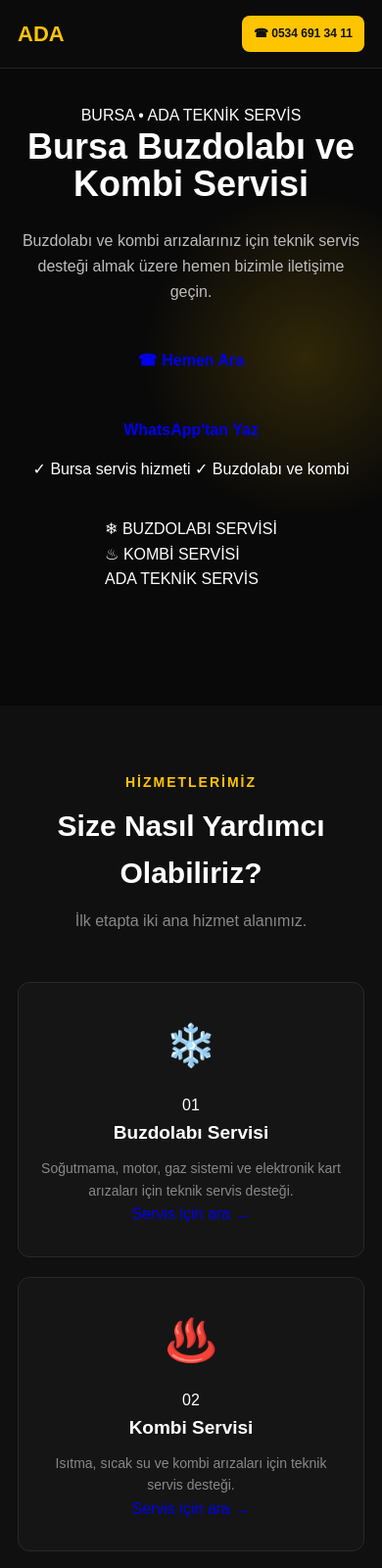
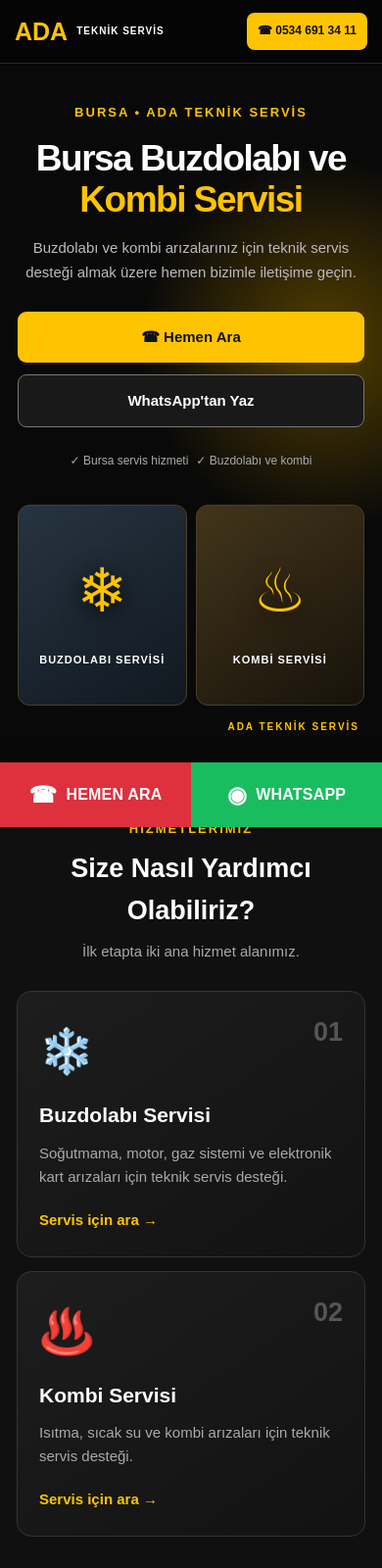
Before and after one commit to adateknikservis/ada-teknik-servis, a plain HTML site: page index.html in a window 390 px wide. Shown: the top 1600 px of the page at 98% size. Drawn offline with Linux system fonts and the light colour scheme.

Commit message:
Update style.css

```diff
--- a/style.css
+++ b/style.css
@@ -1,3 +1,14 @@
+
+:root {
+  --yellow: #ffc400;
+  --black: #090909;
+  --dark: #111111;
+  --white: #ffffff;
+  --gray: #a9a9a9;
+  --red: #df303d;
+  --green: #19bd60;
+}
+
 * {
   margin: 0;
   padding: 0;
@@ -6,12 +17,13 @@
 
 html {
   scroll-behavior: smooth;
+  scroll-padding-top: 85px;
 }
 
 body {
   font-family: Arial, Helvetica, sans-serif;
-    background: #090909;
-    color: #ffffff;
+  background: var(--black);
+  color: var(--white);
   line-height: 1.6;
 }
 
@@ -19,18 +31,17 @@ a {
   text-decoration: none;
 }
 
-/* =========================
-   ÜST MENÜ
-========================= */
+/* HEADER */
 
 .header {
-    height: 82px;
-    padding: 0 5%;
+  min-height: 75px;
+  padding: 12px 5%;
   display: flex;
   align-items: center;
   justify-content: space-between;
-    background: #0b0b0b;
-    border-bottom: 1px solid #252525;
+  gap: 20px;
+  background: #050505;
+  border-bottom: 1px solid #292929;
   position: sticky;
   top: 0;
   z-index: 1000;
@@ -39,328 +50,345 @@ a {
 .logo {
   display: flex;
   align-items: center;
-    gap: 10px;
+  gap: 9px;
+  color: white;
+  font-weight: 900;
+}
+
+.logo span {
+  color: var(--yellow);
   font-size: 30px;
-    font-weight: 900;
-    color: #ffc400;
 }
 
 .logo small {
-    font-size: 13px;
-    color: white;
+  font-size: 12px;
   letter-spacing: 1px;
 }
 
 .header nav {
   display: flex;
-    gap: 32px;
+  gap: 25px;
 }
 
 .header nav a {
   color: #ddd;
-    font-size: 15px;
+  font-size: 14px;
   font-weight: bold;
-    transition: 0.3s;
 }
 
 .header nav a:hover {
-    color: #ffc400;
+  color: var(--yellow);
 }
 
 .header-phone {
-    background: #ffc400;
+  background: var(--yellow);
   color: #111;
-    padding: 13px 20px;
+  padding: 11px 17px;
   border-radius: 8px;
   font-weight: bold;
-    transition: 0.3s;
 }
 
-.header-phone:hover {
-    transform: translateY(-2px);
-}
-
-
-/* =========================
-   ANA BÖLÜM
-========================= */
+/* HERO */
 
 .hero {
-    min-height: 650px;
-    padding: 65px 5%;
-    display: flex;
+  min-height: 570px;
+  padding: 65px 7%;
+  display: grid;
+  grid-template-columns: 1fr 0.85fr;
   align-items: center;
-    gap: 55px;
+  gap: 45px;
   background:
-        radial-gradient(
-            circle at 80% 45%,
-            rgba(255, 196, 0, 0.16),
-            transparent 35%
-        ),
+    radial-gradient(circle at 85% 40%, #554000 0%, transparent 35%),
     #090909;
 }
 
-.hero-image {
-    width: 50%;
+.hero-content {
+  max-width: 650px;
 }
 
-.hero-image img {
-    width: 100%;
-    height: 470px;
-    object-fit: cover;
-    object-position: center;
-    display: block;
-    border-radius: 18px;
-    border: 1px solid #333;
-    box-shadow: 0 20px 60px rgba(0, 0, 0, 0.5);
-}
-
-.hero-content {
-    width: 50%;
-}
-
-.mini-title {
-    color: #ffc400;
-    font-size: 16px;
+.eyebrow,
+.section-title > span,
+.contact > span {
+  color: var(--yellow);
   font-weight: 800;
+  font-size: 13px;
   letter-spacing: 2px;
-    margin-bottom: 18px;
 }
 
 .hero h1 {
-    font-size: 55px;
-    line-height: 1.08;
-    margin-bottom: 25px;
-    max-width: 650px;
+  font-size: clamp(36px, 5vw, 60px);
+  line-height: 1.13;
+  margin: 20px 0;
+  letter-spacing: -1.5px;
 }
 
-.hero h1 strong {
-    color: #ffc400;
-    display: inline;
+.hero h1 span {
+  display: block;
+  color: var(--yellow);
 }
 
 .hero-content > p {
-    color: #bdbdbd;
-    font-size: 18px;
-    max-width: 650px;
-    margin-bottom: 30px;
+  color: #bbb;
+  font-size: 17px;
+  max-width: 530px;
+  margin-bottom: 27px;
 }
 
 .hero-buttons {
   display: flex;
-    gap: 15px;
+  gap: 12px;
+  flex-wrap: wrap;
 }
 
 .btn {
-    display: inline-block;
-    padding: 15px 25px;
-    border-radius: 8px;
+  padding: 14px 22px;
+  border-radius: 9px;
   font-weight: bold;
-    transition: 0.3s;
+  display: inline-flex;
+  align-items: center;
+  justify-content: center;
+  min-height: 50px;
+  transition: 0.2s;
+}
+
+.btn-yellow {
+  background: var(--yellow);
+  color: #111;
+}
+
+.btn-outline {
+  border: 1px solid #777;
+  color: white;
+  background: #191919;
 }
 
 .btn:hover {
-    transform: translateY(-3px);
+  transform: translateY(-2px);
 }
 
-.call {
-    background: #ffc400;
-    color: #111;
+.hero-points {
+  display: flex;
+  gap: 20px;
+  flex-wrap: wrap;
+  color: #aaa;
+  font-size: 13px;
+  margin-top: 25px;
 }
 
-.whatsapp {
-    background: #191919;
-    color: white;
-    border: 1px solid #444;
+/* HERO VISUAL */
+
+.hero-visual {
+  min-height: 380px;
+  display: grid;
+  grid-template-columns: 1fr 1fr;
+  gap: 12px;
+  align-content: center;
+  position: relative;
 }
 
-.hero-info {
-    margin-top: 25px;
-    color: #999;
-    font-size: 14px;
+.visual-card {
+  min-height: 290px;
+  border: 1px solid #49402a;
+  border-radius: 17px;
+  display: flex;
+  flex-direction: column;
+  justify-content: center;
+  align-items: center;
+  gap: 20px;
+  text-align: center;
+  padding: 15px;
+  background: linear-gradient(145deg, #292929, #111);
 }
 
+.fridge-visual {
+  background: linear-gradient(145deg, #263441, #111820);
+}
 
-/* =========================
-   HİZMETLER
-========================= */
+.boiler-visual {
+  background: linear-gradient(145deg, #42351b, #17120a);
+}
+
+.visual-icon {
+  font-size: 90px;
+  color: var(--yellow);
+  text-shadow: 0 5px 25px #000;
+}
+
+.visual-label {
+  color: white;
+  font-size: 13px;
+  font-weight: 900;
+  letter-spacing: 1px;
+}
+
+.visual-caption {
+  position: absolute;
+  bottom: -22px;
+  right: 5px;
+  color: var(--yellow);
+  font-size: 12px;
+  font-weight: bold;
+  letter-spacing: 2px;
+}
+
+/* SERVICES */
 
 .services {
-    padding: 90px 5%;
+  padding: 80px 6%;
   background: #101010;
 }
 
 .section-title {
   text-align: center;
   max-width: 700px;
-    margin: 0 auto 50px;
-}
-
-.section-title span {
-    color: #ffc400;
-    font-size: 14px;
-    font-weight: bold;
-    letter-spacing: 2px;
+  margin: 0 auto 38px;
 }
 
 .section-title h2 {
-    font-size: 38px;
-    margin: 8px 0 12px;
+  font-size: clamp(27px, 4vw, 39px);
+  margin: 8px 0;
 }
 
 .section-title p {
-    color: #888;
+  color: var(--gray);
 }
 
 .service-grid {
-    max-width: 1250px;
+  max-width: 900px;
   margin: auto;
   display: grid;
-    grid-template-columns: repeat(4, 1fr);
-    gap: 20px;
+  grid-template-columns: repeat(2, 1fr);
+  gap: 22px;
 }
 
 .service-card {
-    padding: 30px 22px;
-    min-height: 210px;
-    text-align: center;
-    background: #151515;
-    border: 1px solid #292929;
-    border-radius: 12px;
-    transition: 0.3s;
+  position: relative;
+  padding: 32px;
+  min-height: 260px;
+  background: linear-gradient(145deg, #1d1d1d, #121212);
+  border: 1px solid #343434;
+  border-radius: 15px;
+  transition: 0.25s;
 }
 
 .service-card:hover {
-    transform: translateY(-7px);
-    border-color: #ffc400;
-    box-shadow: 0 10px 30px rgba(255, 196, 0, 0.08);
+  border-color: var(--yellow);
+  transform: translateY(-4px);
 }
 
 .service-icon {
-    font-size: 42px;
-    margin-bottom: 15px;
+  font-size: 45px;
+  margin-bottom: 12px;
+}
+
+.card-number {
+  position: absolute;
+  top: 20px;
+  right: 22px;
+  color: #555;
+  font-size: 27px;
+  font-weight: 900;
 }
 
 .service-card h3 {
-    font-size: 19px;
+  font-size: 23px;
   margin-bottom: 10px;
 }
 
 .service-card p {
-    color: #888;
-    font-size: 14px;
+  color: #aaa;
+  font-size: 15px;
 }
 
+.service-card a {
+  display: inline-block;
+  color: var(--yellow);
+  font-weight: bold;
+  margin-top: 20px;
+}
 
-/* =========================
-   NEDEN BİZ
-========================= */
+/* WHY US */
 
 .why-us {
-    padding: 90px 5%;
+  padding: 75px 6%;
   background: #090909;
 }
 
 .why-grid {
-    max-width: 1100px;
+  max-width: 1000px;
   margin: auto;
   display: grid;
-    grid-template-columns: repeat(4, 1fr);
-    gap: 20px;
+  grid-template-columns: repeat(3, 1fr);
+  gap: 17px;
 }
 
 .why-card {
-    padding: 30px 20px;
+  padding: 27px 18px;
+  background: #151515;
+  border: 1px solid #292929;
+  border-radius: 12px;
   text-align: center;
-    background: #121212;
-    border: 1px solid #272727;
-    border-radius: 12px;
 }
 
-.why-card > div {
-    font-size: 38px;
-    margin-bottom: 12px;
+.why-card > span {
+  font-size: 34px;
+  color: var(--yellow);
 }
 
 .why-card h3 {
-    margin-bottom: 8px;
+  font-size: 17px;
+  margin: 12px 0 6px;
 }
 
 .why-card p {
-    color: #888;
+  color: #999;
   font-size: 14px;
 }
 
-
-/* =========================
-   İLETİŞİM
-========================= */
+/* CONTACT */
 
 .contact {
-    padding: 90px 20px;
+  padding: 65px 20px;
   text-align: center;
-    background: #ffc400;
+  background: var(--yellow);
   color: #111;
 }
 
-.contact-content {
-    max-width: 750px;
-    margin: auto;
-}
-
-.contact-content > span {
-    font-size: 14px;
-    font-weight: bold;
-    letter-spacing: 2px;
+.contact > span {
+  color: #222;
 }
 
 .contact h2 {
-    font-size: 42px;
-    margin: 8px 0;
+  font-size: clamp(28px, 4vw, 40px);
+  margin: 10px 0;
 }
 
 .contact p {
-    margin-bottom: 30px;
+  margin: 0 auto 24px;
+  max-width: 550px;
 }
 
-.contact-buttons {
-    display: flex;
-    justify-content: center;
-    gap: 15px;
-}
-
-.contact-phone,
-.contact-whatsapp {
-    padding: 15px 25px;
+.contact-phone {
+  display: inline-block;
+  padding: 14px 25px;
   border-radius: 8px;
+  background: #111;
+  color: white;
   font-weight: bold;
 }
 
-.contact-phone {
-    background: #111;
-    color: white;
-}
-
-.contact-whatsapp {
-    background: white;
-    color: #111;
-}
-
-
-/* =========================
-   FOOTER
-========================= */
+/* FOOTER */
 
 footer {
-    padding: 40px 20px;
+  padding: 35px 20px 100px;
   text-align: center;
-    background: #060606;
-    color: #777;
+  background: #050505;
+  color: #888;
 }
 
 .footer-logo {
-    color: #ffc400;
-    font-size: 24px;
+  font-size: 26px;
+  color: var(--yellow);
   font-weight: 900;
 }
 
@@ -374,109 +402,94 @@ footer p {
 }
 
 .copyright {
+  font-size: 12px;
   margin-top: 15px;
-    font-size: 13px;
 }
 
+/* MOBILE FIXED CONTACT BAR */
 
-/* =========================
-   SABİT WHATSAPP
-========================= */
-
-.floating-whatsapp {
-    position: fixed;
-    right: 25px;
-    bottom: 25px;
-    width: 58px;
-    height: 58px;
-    display: flex;
-    align-items: center;
-    justify-content: center;
-    background: #25d366;
-    color: white;
-    border-radius: 50%;
-    font-size: 28px;
-    z-index: 2000;
-    box-shadow: 0 5px 20px rgba(0, 0, 0, 0.4);
+.mobile-contact {
+  display: none;
 }
 
+/* TABLET */
 
-/* =========================
-   TABLET
-========================= */
-
-@media (max-width: 1000px) {
-
+@media (max-width: 900px) {
   .header nav {
     display: none;
   }
 
   .hero {
+    grid-template-columns: 1fr;
     gap: 35px;
   }
 
-    .hero h1 {
-        font-size: 42px;
+  .hero-content {
+    max-width: 700px;
+    margin: auto;
+    text-align: center;
   }
 
-    .service-grid {
-        grid-template-columns: repeat(2, 1fr);
+  .hero-content > p {
+    margin-left: auto;
+    margin-right: auto;
   }
 
-    .why-grid {
-        grid-template-columns: repeat(2, 1fr);
+  .hero-buttons,
+  .hero-points {
+    justify-content: center;
+  }
+
+  .hero-visual {
+    width: 100%;
+    max-width: 650px;
+    margin: auto;
   }
 }
 
+/* MOBILE FIRST */
 
-/* =========================
-   TELEFON
-========================= */
+@media (max-width: 600px) {
+  html {
+    scroll-padding-top: 75px;
+  }
 
-@media (max-width: 650px) {
+  body {
+    font-size: 15px;
+    padding-bottom: calc(68px + env(safe-area-inset-bottom));
+  }
 
   .header {
-        height: 70px;
-        padding: 0 18px;
+    min-height: 65px;
+    padding: 8px 15px;
   }
 
-    .logo {
-        font-size: 22px;
+  .logo span {
+    font-size: 25px;
   }
 
   .logo small {
-        display: none;
+    font-size: 10px;
   }
 
   .header-phone {
-        padding: 9px 12px;
+    padding: 9px 11px;
     font-size: 12px;
   }
 
   .hero {
-        padding: 35px 18px 60px;
-        flex-direction: column;
-    }
-
-    .hero-image,
-    .hero-content {
-        width: 100%;
-    }
-
-    .hero-image img {
-        height: 300px;
-    }
-
-    .hero-content {
-        text-align: center;
+    padding: 37px 18px 50px;
+    gap: 28px;
   }
 
   .hero h1 {
-        font-size: 36px;
+    font-size: 37px;
+    margin: 15px 0;
   }
 
   .hero-content > p {
-        font-size: 16px;
+    font-size: 15px;
+    line-height: 1.7;
   }
 
   .hero-buttons {
@@ -484,60 +497,142 @@ footer p {
   }
 
   .btn {
-        text-align: center;
+    width: 100%;
+    min-height: 51px;
   }
 
-    .hero-info {
-        font-size: 13px;
+  .hero-points {
+    gap: 8px;
+    font-size: 12px;
+  }
+
+  .hero-visual {
+    min-height: 220px;
+    gap: 9px;
+  }
+
+  .visual-card {
+    min-height: 205px;
+    border-radius: 12px;
+    padding: 10px;
+    gap: 12px;
+  }
+
+  .visual-icon {
+    font-size: 62px;
+  }
+
+  .visual-label {
+    font-size: 11px;
+  }
+
+  .visual-caption {
+    font-size: 10px;
   }
 
   .services,
   .why-us {
-        padding: 65px 18px;
+    padding: 55px 17px;
+  }
+
+  .section-title {
+    margin-bottom: 28px;
   }
 
   .section-title h2 {
-        font-size: 30px;
+    font-size: 27px;
   }
 
   .service-grid {
     grid-template-columns: 1fr;
+    gap: 14px;
+  }
+
+  .service-card {
+    min-height: 220px;
+    padding: 25px 22px;
+  }
+
+  .service-card h3 {
+    font-size: 21px;
   }
 
   .why-grid {
     grid-template-columns: 1fr;
+    gap: 12px;
+  }
+
+  .why-card {
+    padding: 22px 15px;
   }
 
   .contact {
-        padding: 65px 18px;
+    padding: 55px 18px;
   }
 
-    .contact h2 {
-        font-size: 32px;
+  .contact-phone {
+    display: block;
   }
 
-    .contact-buttons {
-        flex-direction: column;
+  footer {
+    padding-bottom: 35px;
   }
 
-    .floating-whatsapp {
-        right: 18px;
-        bottom: 18px;
+  /* SABİT ALT BUTONLAR */
+
+  .mobile-contact {
+    display: flex;
+    position: fixed;
+    z-index: 9999;
+    bottom: 0;
+    left: 0;
+    right: 0;
+    width: 100%;
+    min-height: 66px;
+    padding-bottom: env(safe-area-inset-bottom);
+    box-shadow: 0 -4px 18px rgba(0, 0, 0, 0.25);
+  }
+
+  .mobile-contact a {
+    flex: 1;
+    min-height: 66px;
+    display: flex;
+    align-items: center;
+    justify-content: center;
+    gap: 9px;
+    color: white;
+    font-size: 16px;
+    font-weight: 900;
+    letter-spacing: 0.2px;
+  }
+
+  .mobile-call {
+    background: var(--red);
+  }
+
+  .mobile-whatsapp {
+    background: var(--green);
+  }
+
+  .mobile-contact a:active {
+    filter: brightness(0.9);
+  }
+
+  .mobile-contact a span {
+    font-size: 23px;
   }
 }
-.service-card {
-    text-decoration: none;
-    color: white;
+
+/* HAREKET AZALTMA TERCİHİ */
+
+@media (prefers-reduced-motion: reduce) {
+  html {
+    scroll-behavior: auto;
   }
 
-.service-link {
-    display: inline-block;
-    margin-top: 18px;
-    color: #ffc400;
-    font-size: 13px;
-    font-weight: bold;
+  *,
+  *::before,
+  *::after {
+    transition-duration: 0.01ms !important;
   }
-
-.service-card:hover .service-link {
-    color: white;
 }
```
Lines whose indentation alone changed are shown as unchanged.
